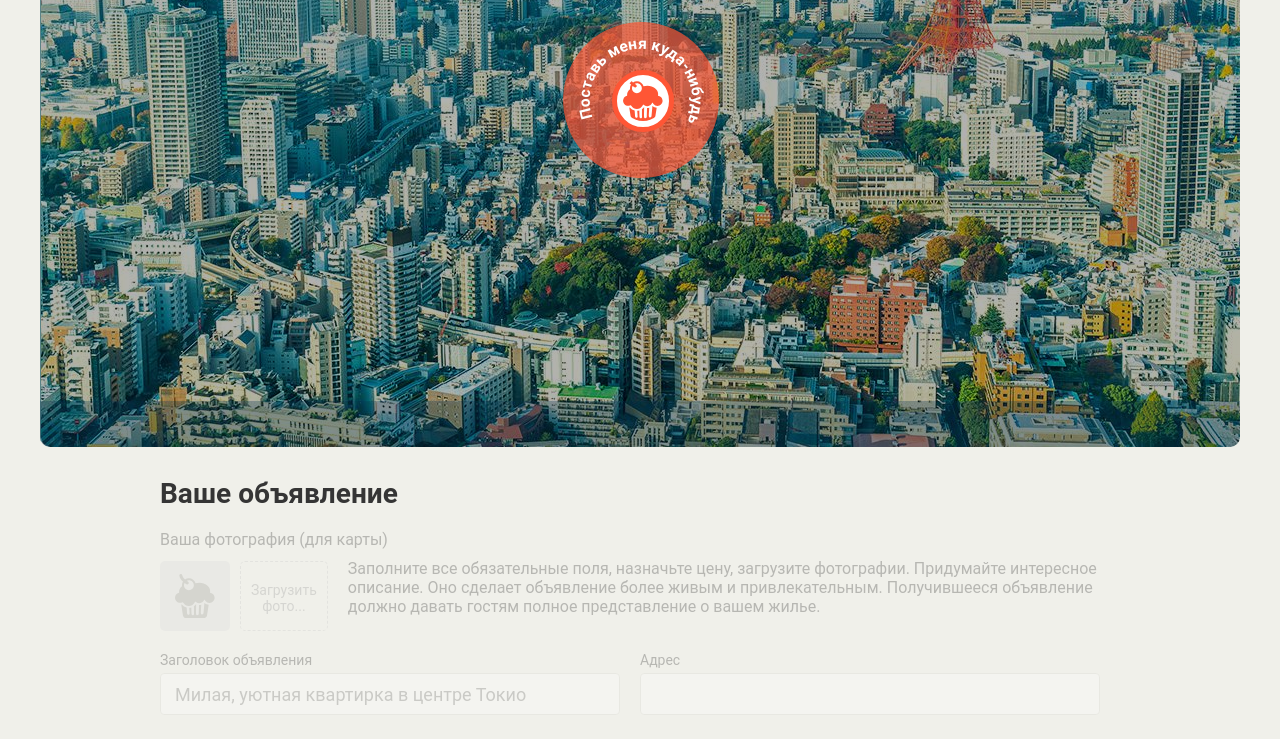
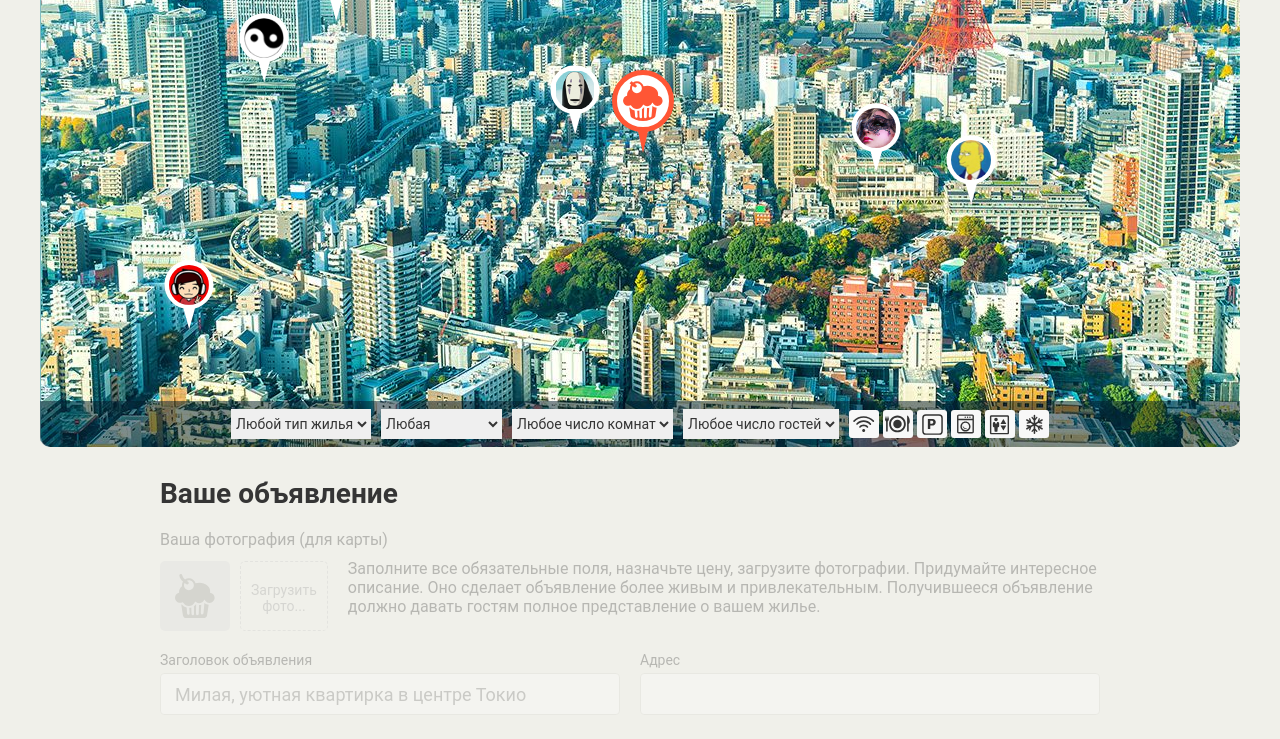
Before and after one commit to OxanaMinaeva/652187-keksobooking-20, a website: page index.html in a window 1280 px wide. Shown: the part 303-1042 px from the top of the page. Drawn offline with Linux system fonts and the light colour scheme; files whose address does not match are found by name.

Commit message:
Личный проект: больше деталей (часть 1)

```diff
--- a/index.html
+++ b/index.html
@@ -247,6 +247,7 @@
       <button class="error__button">Попробовать снова</button>
     </div>
   </template>
+<script src="js/main.js"></script>
 
 </body>
 </html>
--- a/js/main.js
+++ b/js/main.js
@@ -0,0 +1,114 @@
+'use strict';
+var NUMBER_OF_ADS = 8;
+var map = document.querySelector('.map__overlay');
+var mapPinElement = document.querySelector('.map__pin');
+
+var mapPings = [];
+var types = ['palace', 'flat', 'house', 'bungalo'];
+var times = ['12:00', '13:00', '14:00'];
+var features = ['wifi', 'dishwasher', 'parking', 'washer', 'elevator', 'conditioner'];
+var photos = ['http://o0.github.io/assets/images/tokyo/hotel1.jpg', 'http://o0.github.io/assets/images/tokyo/hotel2.jpg', 'http://o0.github.io/assets/images/tokyo/hotel3.jpg'];
+
+
+var getRandomNumber = function (min, max) {
+  return Math.floor(Math.random() * (max - min + 1) + min);
+};
+
+
+var getAvatarUrl = function () {
+  var randomNumber;
+  var mapPinsAvatars = [];
+  while (mapPinsAvatars.length < NUMBER_OF_ADS) {
+    randomNumber = getRandomNumber(1, NUMBER_OF_ADS);
+    if (mapPinsAvatars.indexOf('img/avatars/user0' + randomNumber + '.png') === -1) {
+      mapPinsAvatars.push('img/avatars/user0' + randomNumber + '.png');
+    }
+  }
+  return mapPinsAvatars;
+};
+
+
+var getRandomUniqueArray = function (elementsArray) {
+  var indexElement;
+  var randomUniqueArray = [];
+  for (var k = 0; k < getRandomNumber(1, elementsArray.length); k++) {
+    indexElement = getRandomNumber(0, elementsArray.length - 1);
+    if (randomUniqueArray.indexOf(elementsArray[indexElement]) === -1) {
+      randomUniqueArray.push(elementsArray[indexElement]);
+    }
+  }
+  return randomUniqueArray;
+};
+
+
+var getLocation = function (coordinate) {
+  if (coordinate === 'x') {
+    return getRandomNumber(0, map.offsetWidth - mapPinElement.offsetWidth);
+  } else {
+    return getRandomNumber(130, 630);
+  }
+};
+
+
+var getMapPings = function () {
+  var avatars = getAvatarUrl();
+  var locationCoordinateX = 0;
+  var locationCoordinateY = 0;
+
+  for (var i = 0; i < NUMBER_OF_ADS; i++) {
+    locationCoordinateX = getLocation('x');
+    locationCoordinateY = getLocation('y');
+
+    mapPings.push(
+        {
+          author: {
+            avatar: avatars[i],
+          },
+          offer: {
+            title: 'Заголовок предложения',
+            address: locationCoordinateX + ', ' + locationCoordinateY,
+            price: 5000,
+            type: types[getRandomNumber(0, types.length - 1)],
+            rooms: 2,
+            guests: 6,
+            checkin: times[getRandomNumber(0, times.length - 1)],
+            checkout: times[getRandomNumber(0, times.length - 1)],
+            features: getRandomUniqueArray(features),
+            description: 'Описание предложения',
+            photos: getRandomUniqueArray(photos)
+          },
+          location: {
+            x: locationCoordinateX,
+            y: locationCoordinateY
+          }
+        }
+    );
+  }
+  return mapPings;
+};
+
+
+var renderMapPin = function () {
+  var elemMap = document.querySelector('.map');
+  elemMap.classList.remove('map--faded');
+
+  var mapPinsElement = document.querySelector('.map__pins');
+  var fragment = document.createDocumentFragment();
+  var mapPinTemplate = document.querySelector('#pin').content.querySelector('.map__pin');
+
+  var mapPin;
+  for (var j = 0; j < NUMBER_OF_ADS; j++) {
+    mapPin = mapPinTemplate.cloneNode(true);
+    mapPin.setAttribute('style', 'left: ' + getMapPings()[j].location.x + 'px; top: ' + getMapPings()[j].location.y + 'px;');
+    mapPin.firstChild.src = getMapPings()[j].author.avatar;
+    mapPin.firstChild.alt = getMapPings()[j].offer.title;
+
+    fragment.appendChild(mapPin);
+  }
+
+  mapPinsElement.appendChild(fragment);
+
+  return mapPinsElement;
+};
+
+renderMapPin();
```
